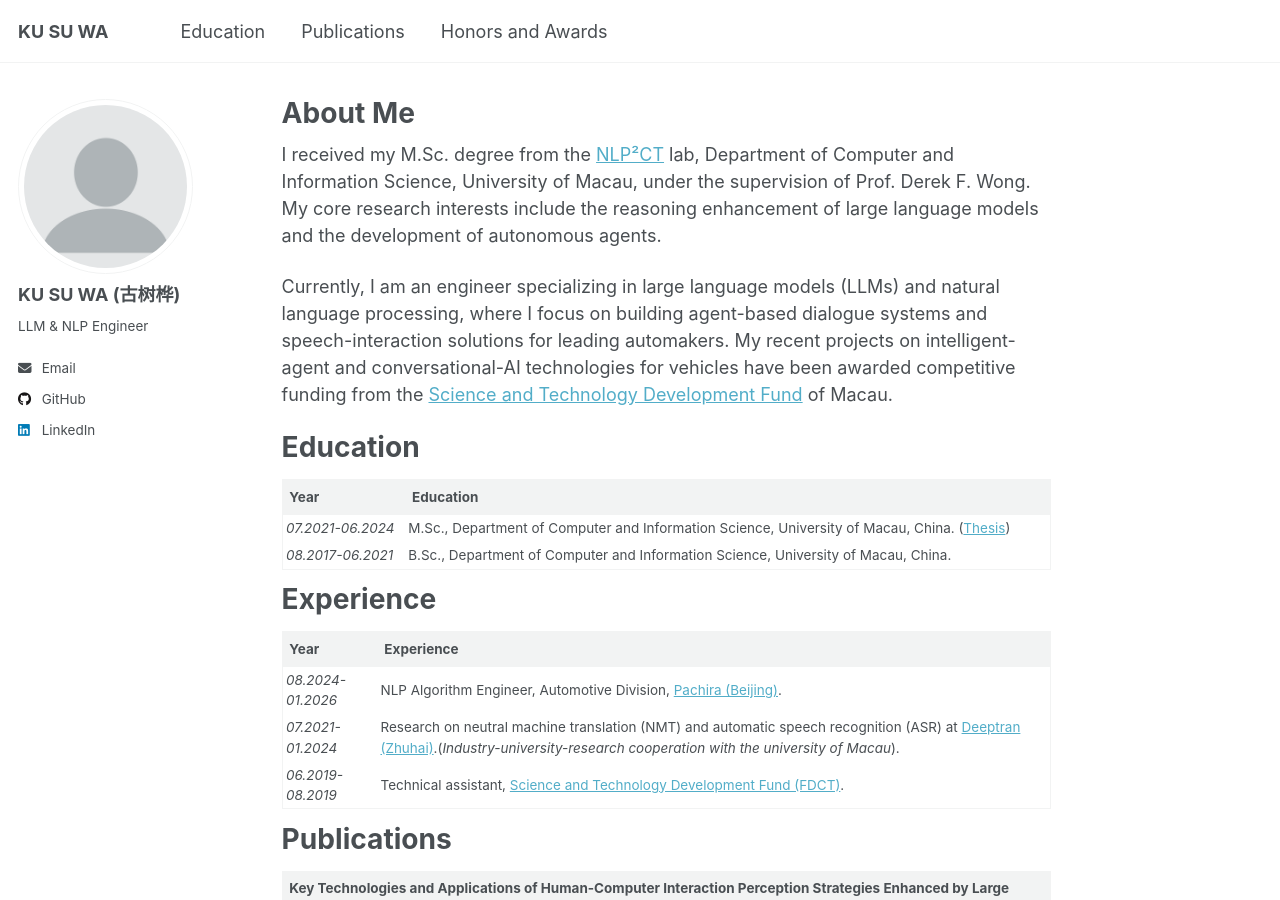
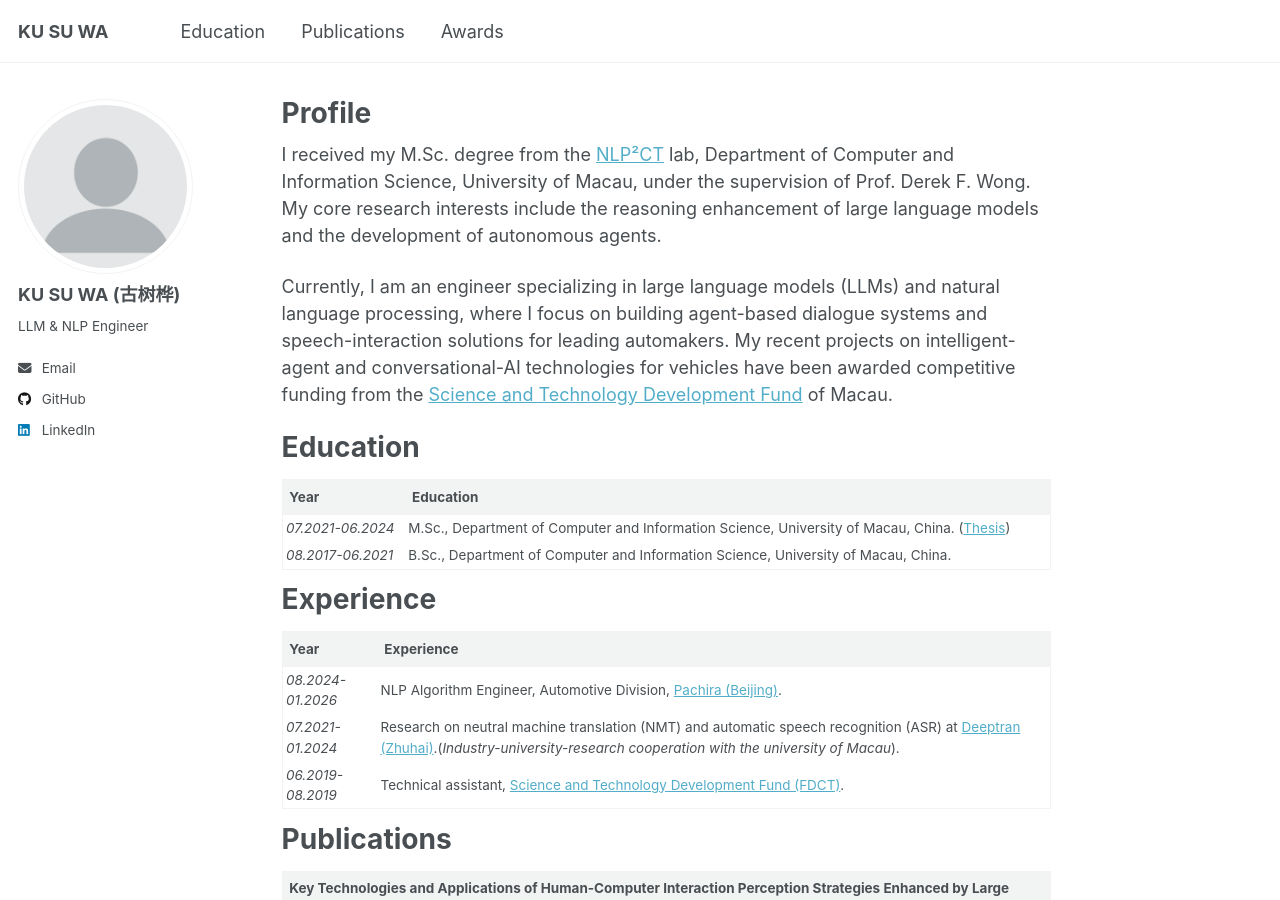
Before and after one commit to Ruka2/kutree, a Jekyll site: the page built from _pages/about.md, in a window 1280 px wide and 900 px high. Built offline with Jekyll 4.4.1, drawn with Linux system fonts in a browser that asks for light colours; a script that is not in the unit is left out; some of the changed text lies outside the part shown.

Commit message:
no message

```diff
--- a/_data/navigation.yml
+++ b/_data/navigation.yml
@@ -14,5 +14,5 @@ main:
   - title: "Publications"
     url: /#publications
 
-  - title: "Honors and Awards"
-    url: /#honor-and-awards
+  - title: "Awards"
+    url: /#awards
--- a/_pages/about.md
+++ b/_pages/about.md
@@ -1,6 +1,6 @@
 ---
 permalink: /
-title: "About Me"
+title: "Profile"
 author_profile: true
 redirect_from:
   - /about/
@@ -61,7 +61,7 @@ Publications
 | Yuchu Lin, ***KU SU WA*** |
 | Patent Licensing in 2022. Publication number: CN114999463B.|
 
-Honor and Awards
+Awards
 ======
 
 | Year | Honor & Awards |
```
